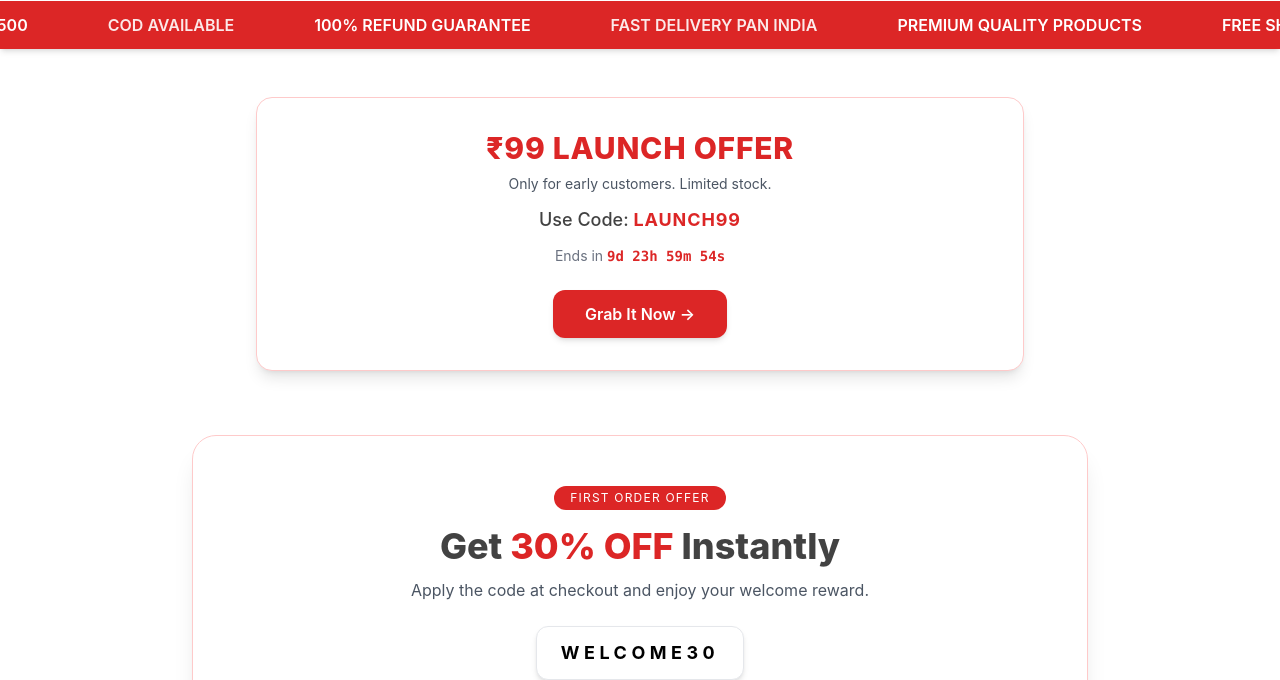
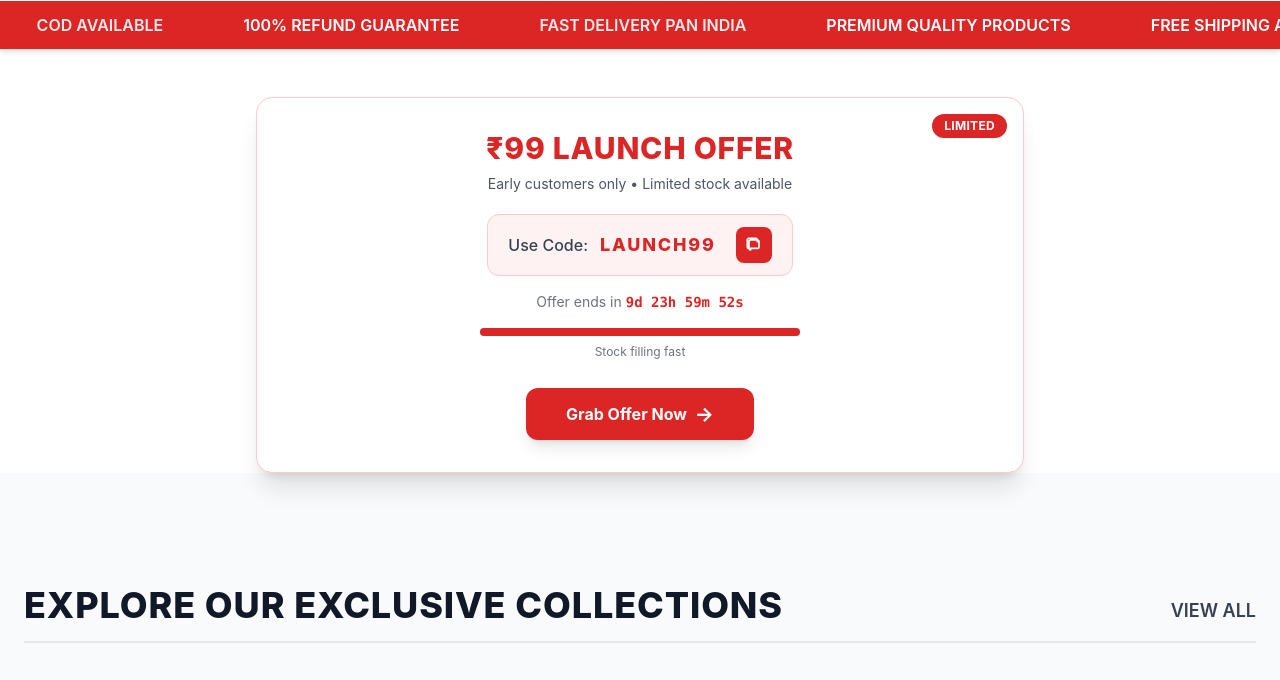
Before and after one commit to Vandann-1/thinknshopecomm, a Django app: page / in a window 1280 px wide. Shown: the part 859-1539 px from the top of the page. Run offline with Django 5.2, Linux system fonts and the light colour scheme; a user stored in the database is signed in; data comes from the database, SQL or seed files in the repository; parts of the project's set-up code (start-up, migrations or seed data) failed here and were passed over; some libraries are stand-ins or nearby versions.

Commit message:
commit 55

```diff
--- a/templates/products/list/home.html
+++ b/templates/products/list/home.html
@@ -1629,29 +1629,85 @@
 
 
 <!-- ₹99 OFFER SECTION -->
-<div class="relative max-w-3xl mx-auto mt-12 bg-white border border-red-200 rounded-2xl p-8 text-center shadow-lg">
-
-    <div class="absolute inset-0 -z-10 bg-red-100/40 blur-[70px] rounded-2xl"></div>
-
-    <h2 class="text-3xl font-extrabold text-red-600 tracking-wide">₹99 LAUNCH OFFER</h2>
-    <p class="text-gray-600 mt-2 text-sm">Only for early customers. Limited stock.</p>
-
-    <p class="mt-3 text-lg font-medium">
-        Use Code: <span class="text-red-600 font-bold tracking-wider">LAUNCH99</span>
+<div class="relative max-w-3xl mx-auto mt-12 bg-white border border-red-200 rounded-2xl p-8 text-center shadow-xl overflow-hidden">
+
+    <!-- Glow -->
+    <div class="absolute inset-0 -z-10 bg-red-200/40 blur-[80px] rounded-2xl"></div>
+
+    <!-- Badge -->
+    <div class="absolute top-4 right-4 bg-red-600 text-white text-xs font-bold px-3 py-1 rounded-full tracking-wide">
+        LIMITED
+    </div>
+
+    <h2 class="text-3xl font-extrabold text-red-600 tracking-wide">
+        ₹99 LAUNCH OFFER
+    </h2>
+
+    <p class="text-gray-600 mt-2 text-sm">
+        Early customers only • Limited stock available
     </p>
 
-    <p class="mt-3 text-gray-500 text-sm">
-        Ends in <span id="offer-countdown" class="font-mono text-red-600 font-semibold">--d --h --m --s</span>
+    <!-- COUPON BOX -->
+    <div class="mt-5 flex justify-center">
+        <div class="flex items-center gap-3 bg-red-50 border border-red-200 rounded-xl px-5 py-3">
+            <span class="text-gray-700 font-medium">Use Code:</span>
+            <span id="couponCode" class="text-red-600 font-extrabold tracking-widest text-lg">
+                LAUNCH99
+            </span>
+<button
+    onclick="copyCoupon()"
+    title="Copy code"
+    class="ml-2 p-2 rounded-lg bg-red-600 hover:bg-red-700 transition text-white flex items-center justify-center">
+
+    <!-- COPY ICON (SVG) -->
+    <svg xmlns="http://www.w3.org/2000/svg"
+         class="w-5 h-5"
+         fill="none"
+         viewBox="0 0 24 24"
+         stroke="currentColor"
+         stroke-width="2">
+        <path stroke-linecap="round" stroke-linejoin="round"
+              d="M8 16H6a2 2 0 01-2-2V6a2 2 0 012-2h8a2 2 0 012 2v2M8 16h8a2 2 0 002-2V8a2 2 0 00-2-2H8a2 2 0 00-2 2v8a2 2 0 002 2z" />
+    </svg>
+</button>
+
+        </div>
+    </div>
+
+    <!-- COPY FEEDBACK -->
+    <p id="copyFeedback" class="mt-2 text-sm text-green-600 hidden">
+        ✓ Code copied! Use it at checkout
     </p>
 
+    <!-- COUNTDOWN -->
+    <p class="mt-4 text-gray-500 text-sm">
+        Offer ends in
+        <span id="offer-countdown" class="font-mono text-red-600 font-semibold">
+            --d --h --m --s
+        </span>
+    </p>
+
+    <!-- URGENCY BAR -->
+    <div class="mt-4 max-w-xs mx-auto">
+        <div class="h-2 bg-gray-200 rounded-full overflow-hidden">
+            <div id="urgencyBar" class="h-full bg-red-600 transition-all duration-1000" style="width: 100%;"></div>
+        </div>
+        <p class="mt-2 text-xs text-gray-500">
+            Stock filling fast
+        </p>
+    </div>
+
+    <!-- CTA -->
     <a href="{% url 'products:product-list' %}"
-       class="mt-6 inline-block px-8 py-3 bg-red-600 hover:bg-red-700 rounded-xl text-white font-semibold shadow-md transition-all">
-        Grab It Now →
+       class="mt-7 inline-flex items-center justify-center gap-2 px-10 py-3 bg-red-600 hover:bg-red-700 rounded-xl text-white font-bold shadow-lg transition-all">
+        Grab Offer Now
+        <span class="text-xl">→</span>
     </a>
 </div>
 
 
-<!-- COUNTDOWN SCRIPT -->
+
+
 <script>
     const offerDurationDays = 10;
     const offerEndTime = new Date().getTime() + offerDurationDays * 24 * 60 * 60 * 1000;
@@ -1660,12 +1716,17 @@
         const now = new Date().getTime();
         const distance = offerEndTime - now;
         const countdownEl = document.getElementById("offer-countdown");
+        const urgencyBar = document.getElementById("urgencyBar");
 
         if (distance <= 0) {
             countdownEl.innerText = "Offer expired";
-            clearInterval(timerInterval);
+            urgencyBar.style.width = "0%";
             return;
         }
+
+        const total = offerDurationDays * 24 * 60 * 60 * 1000;
+        const progress = (distance / total) * 100;
+        urgencyBar.style.width = `${progress}%`;
 
         const days = Math.floor(distance / (1000 * 60 * 60 * 24));
         const hours = Math.floor((distance % (1000 * 60 * 60 * 24)) / (1000 * 60 * 60));
@@ -1675,35 +1736,23 @@
         countdownEl.innerText = `${days}d ${hours}h ${minutes}m ${seconds}s`;
     }
 
+    function copyCoupon() {
+        const code = document.getElementById("couponCode").innerText;
+        navigator.clipboard.writeText(code);
+
+        const feedback = document.getElementById("copyFeedback");
+        feedback.classList.remove("hidden");
+
+        setTimeout(() => {
+            feedback.classList.add("hidden");
+        }, 2000);
+    }
+
     updateOfferCountdown();
-    const timerInterval = setInterval(updateOfferCountdown, 1000);
+    setInterval(updateOfferCountdown, 1000);
 </script>
 
 
-
-<!-- FIRST ORDER OFFER -->
-<section class="w-full py-16">
-    <div class="max-w-4xl mx-auto text-center bg-white/40 backdrop-blur-xl border border-red-200 rounded-3xl px-10 py-12 shadow-xl">
-
-        <span class="inline-block bg-red-600 text-white px-4 py-1 text-xs rounded-full tracking-widest uppercase">
-            First Order Offer
-        </span>
-
-        <h2 class="text-3xl md:text-4xl font-extrabold mt-4">
-            Get <span class="text-red-600">30% OFF</span> Instantly
-        </h2>
-
-        <p class="text-gray-600 mt-3">
-            Apply the code at checkout and enjoy your welcome reward.
-        </p>
-
-        <div class="inline-flex items-center gap-3 bg-white text-black rounded-xl px-6 py-3 mt-6 text-lg font-bold tracking-[0.25em] shadow-md border border-gray-200">
-            WELCOME30
-        </div>
-
-        <p class="text-xs text-gray-500 mt-6">*Valid on first order only</p>
-    </div>
-</section>
 
 
 
@@ -1774,6 +1823,92 @@
     </section>
 
 
+
+<section class="w-full py-16">
+    <div class="max-w-4xl mx-auto text-center bg-white/40 backdrop-blur-xl border border-red-200 rounded-3xl px-10 py-12 shadow-xl">
+
+        <span class="inline-block bg-red-600 text-white px-4 py-1 text-xs rounded-full tracking-widest uppercase">
+            First Order Offer
+        </span>
+
+        <h2 class="text-3xl md:text-4xl font-extrabold mt-4">
+            Get <span class="text-red-600">30% OFF</span> Instantly
+        </h2>
+
+        <p class="text-gray-600 mt-3">
+            Apply the code at checkout and enjoy your welcome reward.
+        </p>
+
+        <!-- COUPON + COPY -->
+        <div class="mt-6 flex justify-center">
+            <div class="inline-flex items-center gap-4 bg-white text-black rounded-xl px-6 py-3 text-lg font-bold tracking-[0.25em] shadow-md border border-gray-200">
+
+                <span id="welcomeCoupon">WELCOME30</span>
+
+                <!-- COPY ICON -->
+                <button
+                    onclick="copyWelcomeCoupon(event)"
+                    title="Copy code"
+                    class="p-2 rounded-lg bg-red-600 hover:bg-red-700 transition text-white flex items-center justify-center">
+
+                    <svg xmlns="http://www.w3.org/2000/svg"
+                         class="w-5 h-5"
+                         fill="none"
+                         viewBox="0 0 24 24"
+                         stroke="currentColor"
+                         stroke-width="2">
+                        <path stroke-linecap="round" stroke-linejoin="round"
+                              d="M8 16H6a2 2 0 01-2-2V6a2 2 0 012-2h8a2 2 0 012 2v2M8 16h8a2 2 0 002-2V8a2 2 0 00-2-2H8a2 2 0 00-2 2v8a2 2 0 002 2z" />
+                    </svg>
+                </button>
+            </div>
+        </div>
+
+        <!-- FEEDBACK -->
+        <p id="welcomeCopyFeedback" class="text-sm text-green-600 mt-3 hidden">
+            ✓ Code copied! Use it at checkout
+        </p>
+
+        <p class="text-xs text-gray-500 mt-6">
+            *Valid on first order only
+        </p>
+    </div>
+</section>
+
+<script>
+function copyWelcomeCoupon(event) {
+    const code = document.getElementById("welcomeCoupon").innerText;
+    navigator.clipboard.writeText(code);
+
+    const feedback = document.getElementById("welcomeCopyFeedback");
+    feedback.classList.remove("hidden");
+
+    const btn = event.currentTarget;
+    const originalIcon = btn.innerHTML;
+
+    // Switch to check icon
+    btn.innerHTML = `
+        <svg xmlns="http://www.w3.org/2000/svg"
+             class="w-5 h-5"
+             fill="none"
+             viewBox="0 0 24 24"
+             stroke="currentColor"
+             stroke-width="2">
+            <path stroke-linecap="round" stroke-linejoin="round"
+                  d="M5 13l4 4L19 7" />
+        </svg>
+    `;
+
+    setTimeout(() => {
+        btn.innerHTML = originalIcon;
+        feedback.classList.add("hidden");
+    }, 2000);
+}
+</script>
+
+
+
+
     <!-- WHY THINKNSHOP -->
     <section class="py-16 sm:py-20 lg:py-28 px-4 sm:px-6 bg-white border-t border-gray-200">
         <div class="max-w-7xl mx-auto">
```
